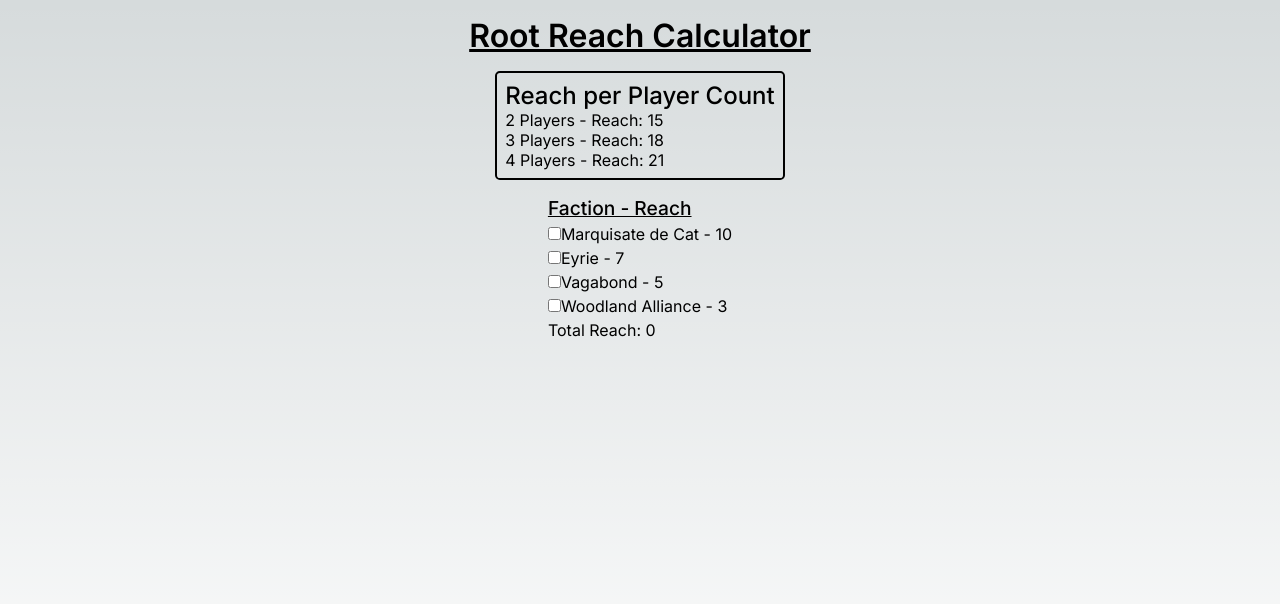
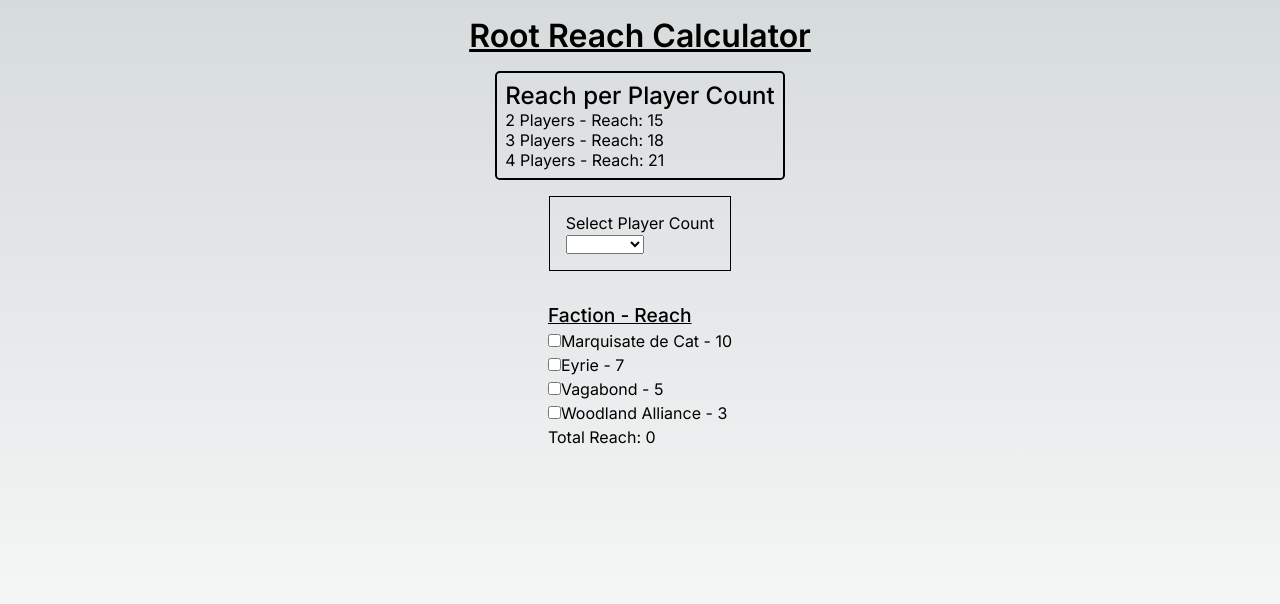
Before and after one commit to franco-ortega/root-reach-calculator, a Next.js app: page / in a window 1280 px wide. Shown: the top 604 px of the page. Built offline with nearby package versions, Linux system fonts and the light colour scheme.

Commit message:
display player count options to select

```diff
--- /dev/null
+++ b/src/app/components/selectPlayerCount/SelectPlayerCount.jsx
@@ -0,0 +1,20 @@
+import styles from './SelectPlayerCount.module.css';
+import reach from '../../../data/reach';
+
+export default function SelectPlayerCount() {
+  const reachList = Object.entries(reach);
+
+  return (
+    <div className={styles.SelectPlayerCount}>
+      <p>Select Player Count</p>
+      <select>
+        <option></option>
+        {reachList.map((playerCount) => (
+          <option key={playerCount[0]} value={playerCount[0]}>
+            {playerCount[0]} Players
+          </option>
+        ))}
+      </select>
+    </div>
+  );
+}
--- /dev/null
+++ b/src/app/components/selectPlayerCount/SelectPlayerCount.module.css
@@ -0,0 +1,5 @@
+.SelectPlayerCount {
+  border: black solid 0.1rem;
+  margin: 1rem;
+  padding: 1rem;
+}
--- a/src/app/page.js
+++ b/src/app/page.js
@@ -1,5 +1,6 @@
 import Factions from './components/factions/Factions';
 import ReachPerPlayerCount from './components/reachPerPlayerCount/ReachPerPlayerCount';
+import SelectPlayerCount from './components/selectPlayerCount/SelectPlayerCount';
 import styles from './page.module.css';
 
 export default function Home() {
@@ -7,6 +8,7 @@
     <main className={styles.main}>
       <h1>Root Reach Calculator</h1>
       <ReachPerPlayerCount />
+      <SelectPlayerCount />
       <Factions />
     </main>
   );
```
